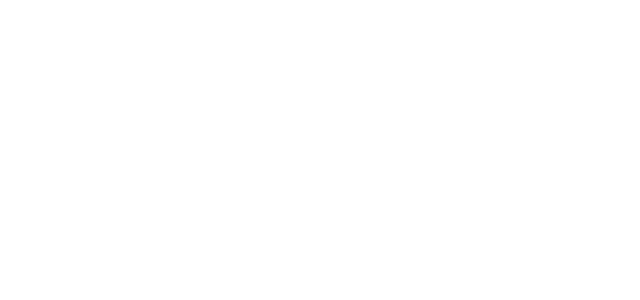
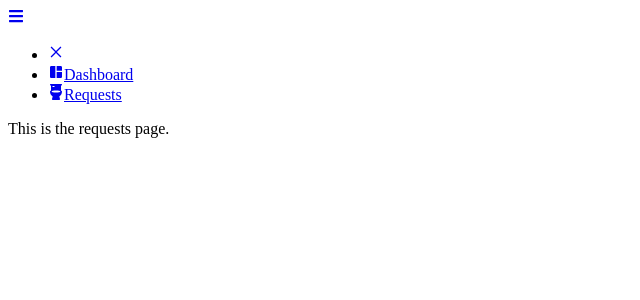
Before and after one commit to AlwaysIngame/C01W24-Project-UofToilets, a React (Create React App) app in the folder adminportal/: page /admin/requests in a window 1280 px wide. Shown: the top 300 px of the page, without its empty margins (0-640 px from the left). Built offline with nearby package versions, Linux system fonts and the light colour scheme.

Commit message:
Added navigation to different admin portal pages

```diff
--- a/adminportal/package.json
+++ b/adminportal/package.json
@@ -8,6 +8,7 @@
     "@testing-library/user-event": "^13.5.0",
     "react": "^18.2.0",
     "react-dom": "^18.2.0",
+    "react-icons": "^5.0.1",
     "react-router-dom": "^6.22.3",
     "react-scripts": "5.0.1",
     "web-vitals": "^2.1.4"
--- a/adminportal/src/App.js
+++ b/adminportal/src/App.js
@@ -3,6 +3,7 @@ import './App.css';
 import {  BrowserRouter as Router, Routes, Route, Navigate, } from "react-router-dom";
 import LoginPage from './Pages/Login';
 import Dashboard from './Pages/Dashboard';
+import Requests from './Pages/Requests';
 
 function App() {
   return (
@@ -10,7 +11,7 @@ function App() {
       <Routes>
         <Route path="/login" element={<LoginPage/>}/>
         <Route path="/admin/dashboard" element={<Dashboard/>}/>
-        <Route path="/admin/requests"/>
+        <Route path="/admin/requests" element={<Requests/>}/>
         <Route path="/" element={<Navigate replace to="/login"/>} />
       </Routes>
     </Router>
--- /dev/null
+++ b/adminportal/src/Components/Sidebar.css
@@ -0,0 +1 @@
+/* Sidebar.css */
--- /dev/null
+++ b/adminportal/src/Components/Sidebar.js
@@ -0,0 +1,45 @@
+import React, { useState, } from 'react';
+import './Sidebar.css';
+import { Link } from 'react-router-dom';
+import * as FaIcons from "react-icons/fa";
+import * as AiIcons from "react-icons/ai";
+import { SidebarData } from './SidebarData';
+
+const Sidebar = () => {
+  const [sidebar, setSidebar] = useState(false);
+
+  const showSidebar = () => {
+    setSidebar(!sidebar);
+  };
+
+  return(
+    <>
+      <div className='sidebar'>
+        <Link to="#" className='menuBars'>
+          <FaIcons.FaBars onClick={showSidebar}/>
+        </Link>
+      </div>
+      <nav className={sidebar ? 'side-menu active' : 'side-menu'}>
+        <ul className='side-menu-items'>
+          <li className='side-menu-toggle'>
+            <Link to="#" className='menu-bars'>
+              <AiIcons.AiOutlineClose />
+            </Link>
+          </li>
+          {SidebarData.map((item, index) => {
+            return (
+              <li key={index} className={item.cName}>
+                <Link to={item.path}>
+                  {item.icon}
+                  <span>{item.title}</span>
+                </Link>
+              </li>
+            );
+          })}
+        </ul>
+      </nav>
+    </>
+  );
+}
+
+export default Sidebar;
--- /dev/null
+++ b/adminportal/src/Components/SidebarData.js
@@ -0,0 +1,18 @@
+import React from "react";
+import { FaToilet } from "react-icons/fa";
+import { MdSpaceDashboard } from "react-icons/md";
+
+export const SidebarData = [
+  {
+    title: 'Dashboard',
+    path: '/admin/dashboard',
+    icon: <MdSpaceDashboard/>,
+    cName: 'nav-text'
+  },
+  {
+    title: 'Requests',
+    path: '/admin/requests',
+    icon: <FaToilet />,
+    cName: 'nav-text'
+  },
+]
--- a/adminportal/src/Pages/Dashboard.js
+++ b/adminportal/src/Pages/Dashboard.js
@@ -1,11 +1,12 @@
 import React, { useState, } from 'react';
 import './Dashboard.css';
+import Sidebar from '../Components/Sidebar';
 
 const Dashboard = () => {
 
   return(
     <div>
-      This is the dashboard.
+      <Sidebar/>
     </div>
   );
 }
--- a/adminportal/src/Pages/Requests.js
+++ b/adminportal/src/Pages/Requests.js
@@ -1,2 +1,15 @@
 import React, { useState, } from 'react';
 import './Requests.css';
+import Sidebar from '../Components/Sidebar';
+
+const Requests = () => {
+
+  return(
+    <div>
+      <Sidebar/>
+      This is the requests page.
+    </div>
+  );
+}
+
+export default Requests;
```
Also changed, not shown: 1 other file (tests, documents, lock files or other folders).
